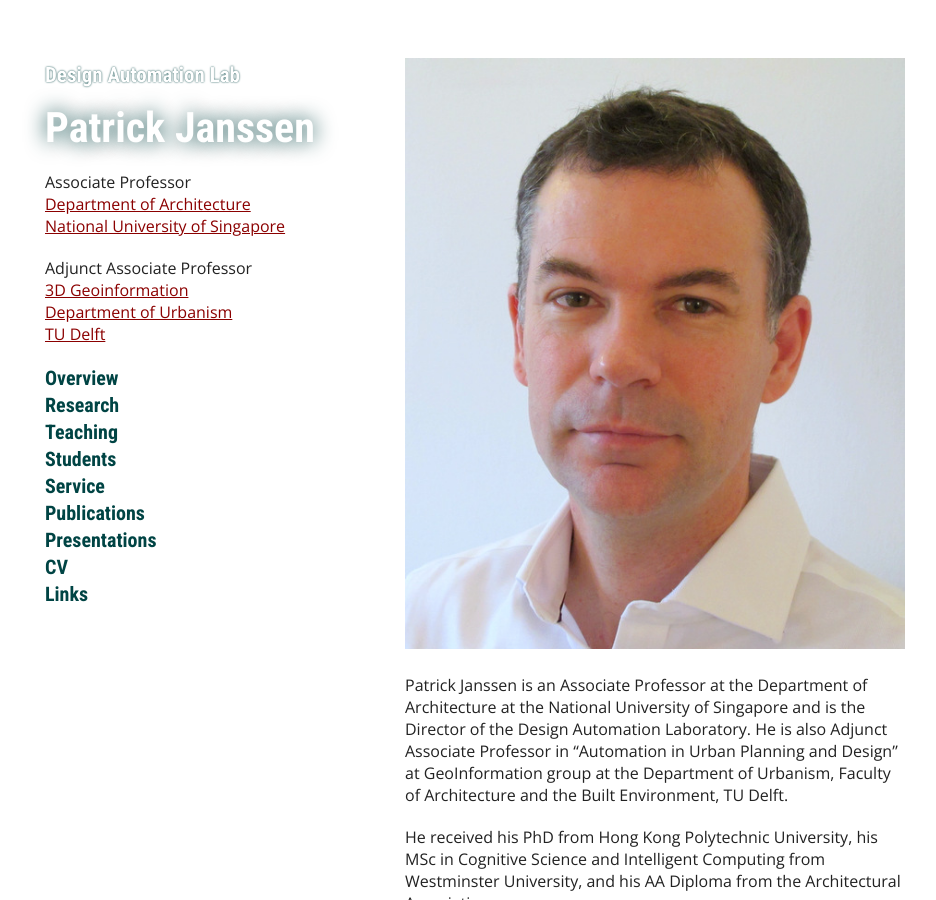
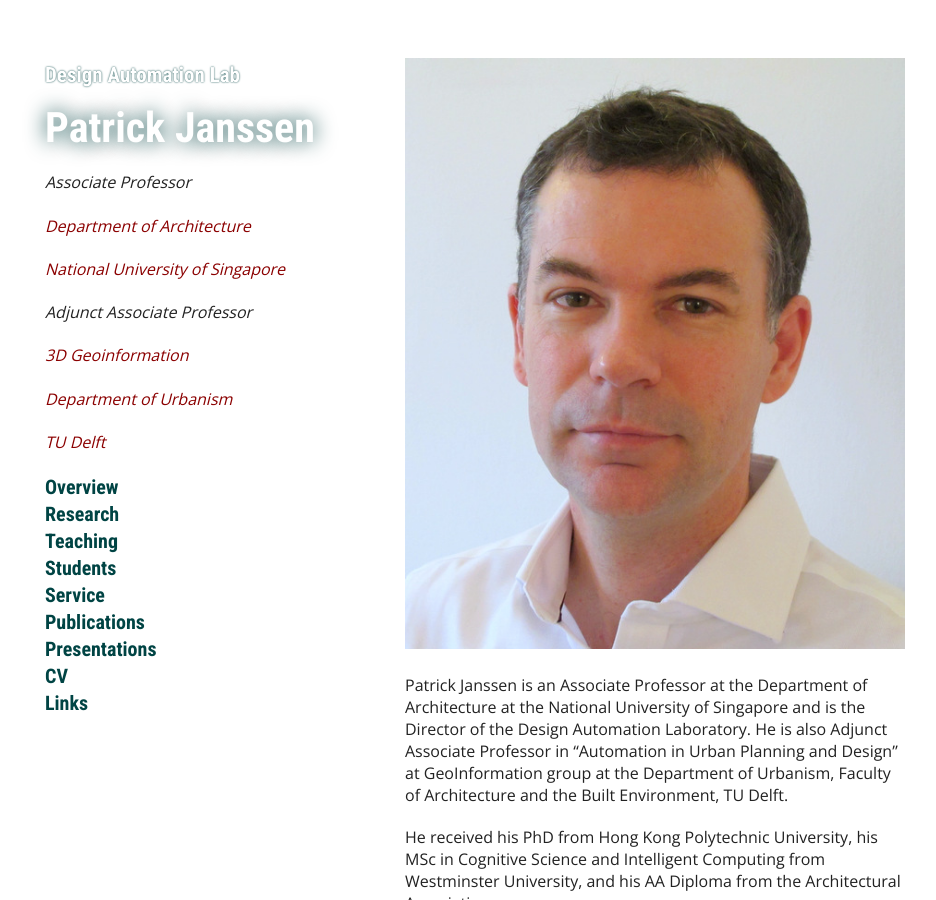
Before and after one commit to phtj/patrick-janssen, a Jekyll site: the page built from index.md, in a window 1280 px wide and 900 px high. Shown: the whole window, without its empty margins (165-1101 px from the left). Built offline with Jekyll 4.4.1, drawn with Linux system fonts in a browser that asks for light colours; our own code applies the rules of GitHub Pages for plain Markdown files; a script that is not in the unit is left out.

Commit message:
update style

```diff
--- a/_layouts/default.html
+++ b/_layouts/default.html
@@ -18,17 +18,15 @@
         <h1 class="parent"><a href="http://design-automation.net">Design Automation Lab</a></h1>
         <h1 class="title"><a href="index.html">Patrick Janssen</a></h1>
 
-        <p>
-          Associate Professor</br>
-          <a href="http://www.arch.nus.edu.sg">Department of Architecture</a></br>
-          <a href="http://www.nus.edu.sg">National University of Singapore</a>
-        </p>
-        <p>
-          Adjunct Associate Professor</br>
-          <a href="http://https://3d.bk.tudelft.nl/">3D Geoinformation</a></br>
-          <a href="http://https://www.tudelft.nl/en/architecture-and-the-built-environment/about-the-faculty/departments/urbanism/">Department of Urbanism</a></br>
-          <a href="https://www.tudelft.nl/en/architecture-and-the-built-environment">TU Delft</a>
-        </p>
+        <h4>Associate Professor</h4>
+        <h4><a href="http://www.arch.nus.edu.sg">Department of Architecture</a></h4>
+        <h4><a href="http://www.nus.edu.sg">National University of Singapore</a></h4>
+
+        <h4>Adjunct Associate Professor</h4>
+        <h4><a href="http://https://3d.bk.tudelft.nl/">3D Geoinformation</a></h4>
+        <h4><a href="http://https://www.tudelft.nl/en/architecture-and-the-built-environment/about-the-faculty/departments/urbanism/">Department of Urbanism</a></h4>
+        <h4><a href="https://www.tudelft.nl/en/architecture-and-the-built-environment">TU Delft</a></h4>
+
         <div class="nav-wrapper">
           <h1 class="nav"><a href="index.html">Overview</a></h1>
           <h1 class="nav"><a href="research.html">Research</a></h1>
```
